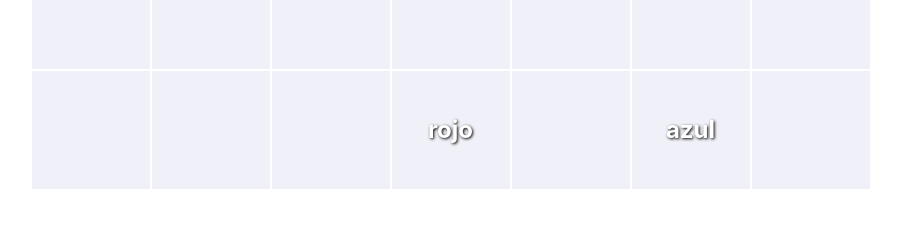
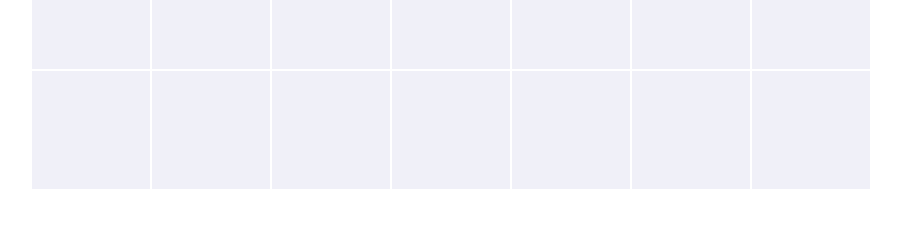
Before and after one commit to diana-moreno/four-in-a-row, a React (Create React App) app: page / in a window 1280 px wide. Shown: the part 568-796 px from the top of the page, without its empty margins (187-1088 px from the left). Built offline with nearby package versions, Linux system fonts and the light colour scheme.

Commit message:
the tabs appear with the name of the color and no players

```diff
--- a/src/App.js
+++ b/src/App.js
@@ -4,15 +4,7 @@ import Board from './components/Board/Board'
 
 class App extends Component {
   state = {
-      boardGame:
-  [[null, null, null, null, null, null, null],
-  [null, null, null, null, null, null, null],
-  [null, null, null, null, null, null, null],
-  [null, null, null, null, null, null, null],
-  [null, null, null, null, null, null, null],
-  [null, null, null, 'rojo', null, 'azul', null]],
-
-  //Array(6).fill().map(()=>Array(7).fill(null))
+    boardGame: Array(6).fill().map(()=>Array(7).fill(null)),
     tab: 'red',
     player: 'player1'
   }
@@ -36,8 +28,21 @@ class App extends Component {
     let lastEmptyPosition = allEmptyPositions
                               .filter(elem => elem.y === column)
                               .sort((a, b) => b.x - a.x)[0]
-    console.log(column, lastEmptyPosition)
-    return lastEmptyPosition;
+    //console.log(column, lastEmptyPosition)
+    this.putATab(lastEmptyPosition)
+  }
+  putATab(coord) {
+    let x = coord.x;
+    let y = coord.y
+    let boardGame = [...this.state.boardGame];
+    boardGame[x][y] = this.state.tab;
+
+    this.setState({
+      ...this.state,
+      boardGame,
+      tab: this.state.tab === 'red' ? 'black' : 'red',
+      player: this.state.player === 'player1' ? 'player2' : 'player1'
+    })
   }
   render() {
     return (
```
